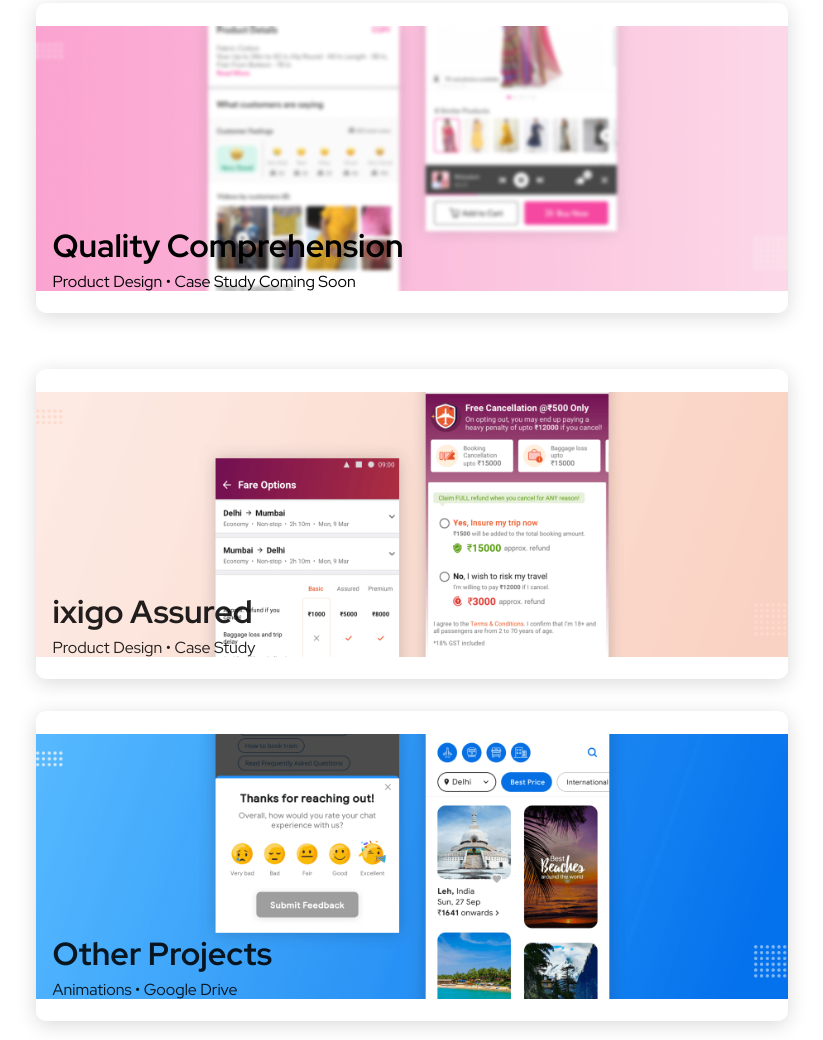
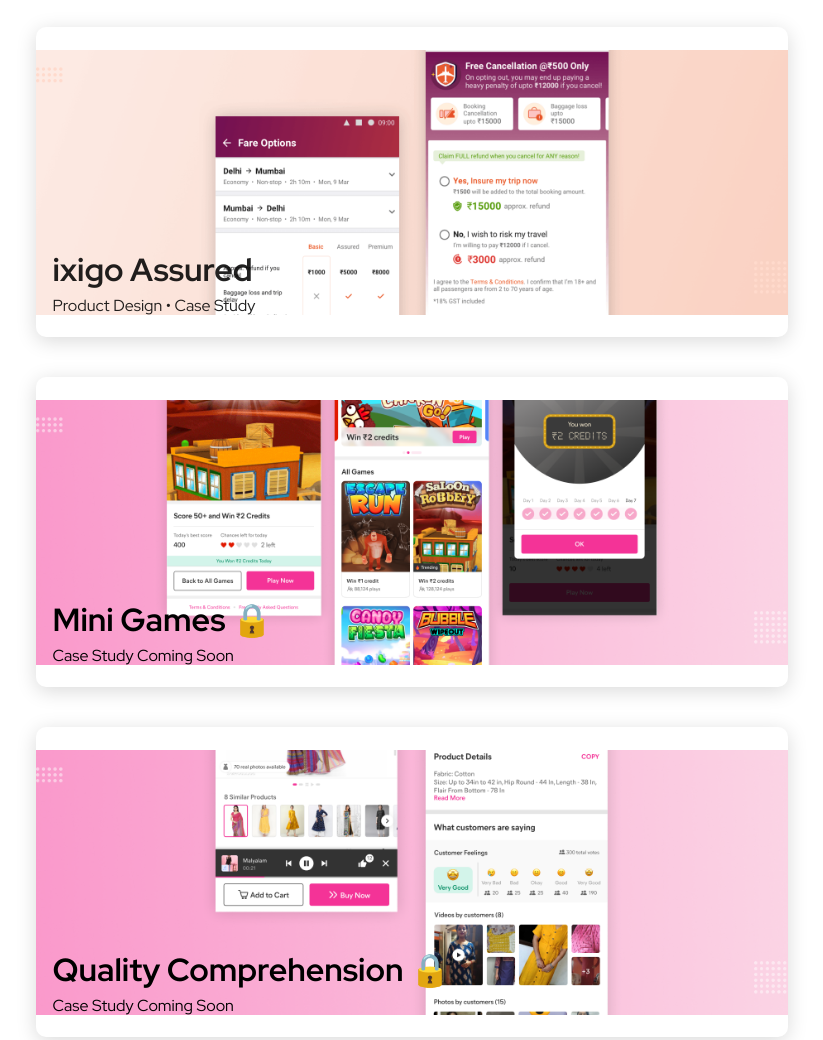
Before and after one commit to aaryanchowhan/Aaryan-s-Design-Portfolio, a plain HTML site: page index.html in a window 1280 px wide. Shown: the part 405-1445 px from the top of the page, without its empty margins (228-1051 px from the left). Drawn offline with Linux system fonts and the light colour scheme; a script that the page names is missing.

Commit message:
Add files via upload

```diff
--- a/index.html
+++ b/index.html
@@ -36,7 +36,7 @@
 
       <!-- description -->
       <div id="description">
-        <h1>Hola! I'm Aaryan. <span class="styles_emojiWave__23zi6">✌🏻</span><br/>Product Designer @ <a href="https://meesho.com/" target="_blank">Meesho</a></h1>
+        <h1>Hola! I'm Aaryan. <span class="styles_emojiWave__23zi6">✌🏻</span><br/>Product & Motion Designer @ <a href="https://meesho.com/" target="_blank">Meesho</a></h1>
         <p>Currently, I am crafting digital commerce for bharat 🇮🇳.<br>I am passionate about empowering users through intuitive designs. I have led projects for multiple products and build frameworks around them.</p>
       </div>
 
@@ -49,18 +49,6 @@
 
       <!-- case study cards -->
 
-      <div id="case_study_03">
-          <div class="card card3">
-            <div class="border">
-                <div style="padding: 0 1vw">
-                  <h1>Quality Comprehension</h1>
-                  <p>Product Design  •  Case Study Coming Soon</p>
-                </div>
-            </div>
-          </div>
-      </div>
-
-
       <div id="case_study">
         <a href="./ixigoAssured.html" >
           <div class="card card0">
@@ -72,6 +60,28 @@
             </div>
           </div>
         </a>
+      </div>
+
+      <div id="case_study_04">
+          <div class="card card4">
+            <div class="border">
+                <div style="padding: 0 1vw">
+                  <h1>Mini Games 🔒</h1>
+                  <p>Case Study Coming Soon</p>
+                </div>
+            </div>
+          </div>
+      </div>
+
+      <div id="case_study_03">
+          <div class="card card3">
+            <div class="border">
+                <div style="padding: 0 1vw">
+                  <h1>Quality Comprehension 🔒</h1>
+                  <p>Case Study Coming Soon</p>
+                </div>
+            </div>
+          </div>
       </div>
 
 
@@ -98,7 +108,7 @@
         </div>
         <div>
           <div id="profile-description">
-          <h2>A bit more about me  🤙</h2><br><br><p>It all started during my sophomore years at NIT Durgapur. Being into <strong>Mechanical Engineering,</strong> it was sorta given that I had interest in automobile designs. In parallel to this, I was also trying to do creative stuffs with different clubs in the college.<br><br>Fast forward to today, being a Product Design guy at <strong>ixigo</strong> and a part-time freelancer, I have developed an appetite for psychology and motion, as they play a huge role in driving today’s digital product experiences. Previously I worked with <strong>Intel, Twid pay</strong> and some 0 to 1  products.<br><br>I believe user centered designs and animations shape a product into wonderful experiences.<br><br>Apart from designing, I enjoy <strong>F1</strong>, cricket, books, video games and driving in my Kia. I’m currently based in Bengaluru, India but I was born in New Delhi and brought up in Patna by my mother.</p>
+          <h2>A bit more about me  🤙</h2><br><br><p>It all started during my sophomore years at NIT Durgapur. Being into <strong>Mechanical Engineering,</strong> it was sorta given that I had interest in automobile designs. In parallel to this, I was also trying to do creative stuffs with different clubs in the college.<br><br>Fast forward to today, being a designer at <strong>meesho</strong> and a part-time freelancer, I have developed an appetite for psychology and motion, as they play a huge role in driving today’s digital product experiences. Previously I worked with <strong>Intel, Twid pay</strong> and some 0 to 1  products.<br><br>I believe user centered designs and animations shape a product into wonderful experiences.<br><br>Apart from designing, I enjoy <strong>F1</strong>, cricket, books, video games and driving in my Kia. I’m currently based in Bengaluru, India but I was born in New Delhi and brought up in Patna by my mother.</p>
           <div id="button_hi">
         <a href="https://mail.google.com/mail/u/0/?view=cm&fs=1&tf=1&to=aaryan.singh096@gmail.com&su=Connect for :" target="_blank">👋 Say Hi!</a></div>
         </div>
--- a/style.css
+++ b/style.css
@@ -188,7 +188,11 @@ background: linear-gradient(90deg, rgba(244,51,151,1) 0%, rgba(255,142,191,1) 10
 }
 
 .card3{
-  background-image: url("assets/comingsoon_card.png");
+  background-image: url("assets/QC_card.png");
+}
+
+.card4{
+  background-image: url("assets/minigame_card.png");
 }
 
 #case_study{
@@ -196,12 +200,17 @@ background: linear-gradient(90deg, rgba(244,51,151,1) 0%, rgba(255,142,191,1) 10
 }
 
 #case_study_02 {
-  margin-top: 4vh;
+  margin-top: 5vh;
 }
 
 #case_study_03{
-  margin-top: 4vh;
+  margin-top: 5vh;
 }
+
+#case_study_04{
+  margin-top: 5vh;
+}
+
 
 #case_study_02 a {
   text-decoration: none;
```
Also changed, not shown: assets/QC_card.png (added), assets/minigame_card.png (added).
